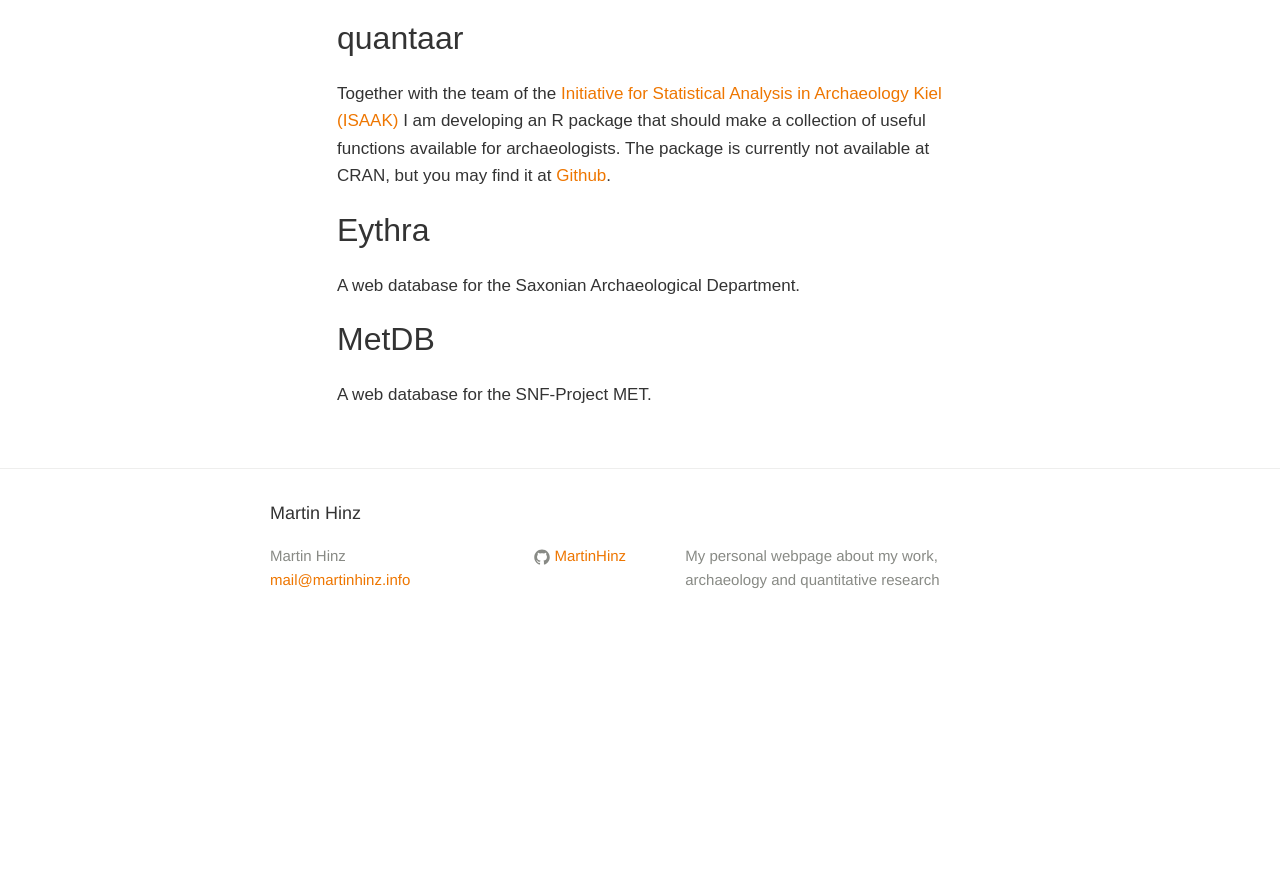
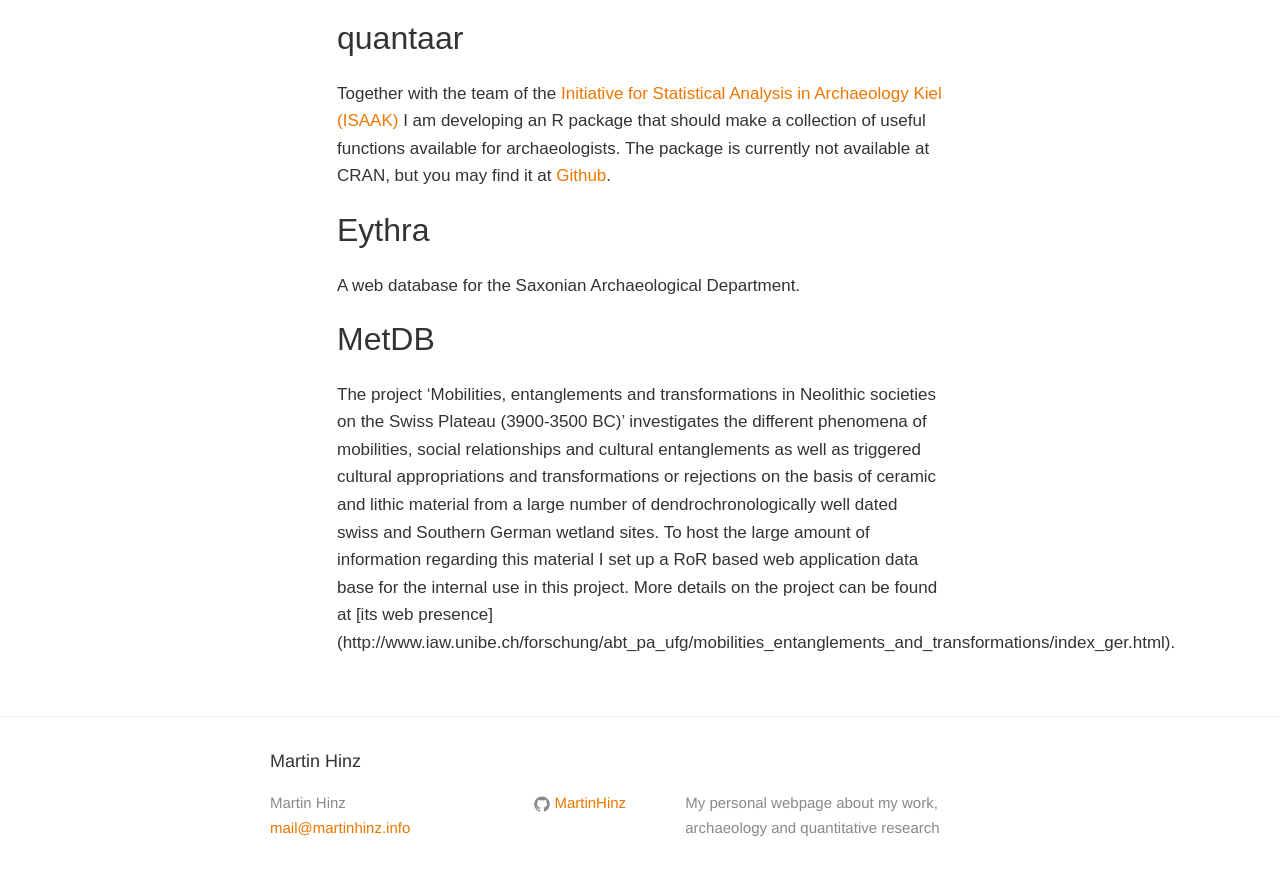
Before and after one commit to MartinHinz/personal_webpage, a Jekyll site: the page built from projects/index.md, in a window 1280 px wide and 900 px high, scrolled down 889 px. Shown: the top 875 px of the window. Built offline with Jekyll 4.4.1, drawn with Linux system fonts in a browser that asks for light colours; before the commit the page ends 1541 px from its top, so only the background shows below that.

Commit message:
Update index.md

```diff
--- a/projects/index.md
+++ b/projects/index.md
@@ -32,4 +32,4 @@ A web database for the Saxonian Archaeological Department.
 
 ## MetDB
 
-A web database for the SNF-Project MET.
+The project 'Mobilities, entanglements and transformations in Neolithic societies on the Swiss Plateau (3900-3500 BC)' investigates the different phenomena of mobilities, social relationships and cultural entanglements as well as triggered cultural appropriations and transformations or rejections on the basis of ceramic and lithic material from a large number of dendrochronologically well dated swiss and Southern German wetland sites. To host the large amount of information regarding this material I set up a RoR based web application data base for the internal use in this project. More details on the project can be found at [its web presence] (http://www.iaw.unibe.ch/forschung/abt_pa_ufg/mobilities_entanglements_and_transformations/index_ger.html).
```
